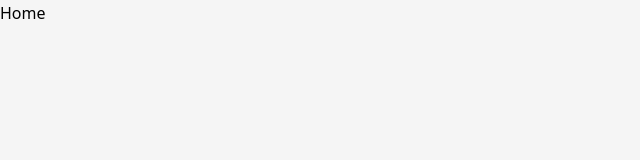
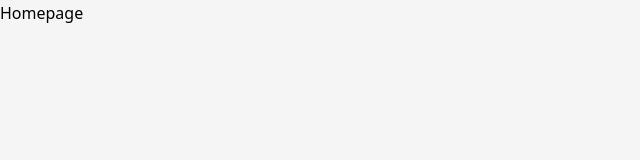
Before and after one commit to LearningAfrica/learning_africa_frontend, a React (Vite) app: page / in a window 1280 px wide. Shown: the top 160 px of the page, without its empty margins (0-640 px from the left). Built offline with nearby package versions, Linux system fonts and the light colour scheme.

Commit message:
Add helmet and base pages

```diff
--- a/package.json
+++ b/package.json
@@ -13,6 +13,7 @@
     "framer-motion": "^10.16.12",
     "react": "^18.2.0",
     "react-dom": "^18.2.0",
+    "react-helmet": "^6.1.0",
     "react-icons": "^4.12.0",
     "react-router-dom": "^6.20.1",
     "vite-tsconfig-paths": "^4.2.1"
@@ -22,6 +23,7 @@
     "@types/node": "^20.9.3",
     "@types/react": "^18.2.37",
     "@types/react-dom": "^18.2.15",
+    "@types/react-helmet": "^6.1.9",
     "@typescript-eslint/eslint-plugin": "^6.10.0",
     "@typescript-eslint/parser": "^6.10.0",
     "@vitejs/plugin-react-swc": "^3.5.0",
--- a/src/modules/admin/pages/AdminCourses.tsx
+++ b/src/modules/admin/pages/AdminCourses.tsx
@@ -1,6 +1,15 @@
+import { Helmet } from "react-helmet";
 
 export default function AdminCourses() {
   return (
-	<div>AdminCourses</div>
+	<div>
+		<Helmet>
+		<meta charSet="utf-8" />
+			<title>Admin Courses</title>
+			<meta name="description" content="Admin Courses" />
+			<meta name="keywords" content="Admin Courses" />
+		</Helmet>
+		<h1>Admin Courses</h1>
+	</div>
   )
 }
--- /dev/null
+++ b/src/modules/base/components/BaseLayoutWrapper.tsx
@@ -0,0 +1,13 @@
+import React from 'react'
+
+type BaseLayoutWrapperProps = {
+	children: React.ReactNode
+}
+
+export default function BaseLayoutWrapper({children}:BaseLayoutWrapperProps) {
+  return (
+	<div>
+		{children}
+	</div>
+  )
+}
--- /dev/null
+++ b/src/modules/base/index.tsx
@@ -0,0 +1,44 @@
+import { RouteObject } from 'react-router-dom';
+import BaseLayout from './layouts/BaseLayout';
+
+const baseRoutes: RouteObject = {
+	path: '/',
+	element: <BaseLayout />,
+	children: [
+		{
+			path: '/',
+			index: true,
+			element: <h1>Homepage</h1>
+		},
+		{
+			path: '/login',
+			element: <h1>Login</h1>
+		},
+		{
+			path: '/register',
+			element: <h1>Register</h1>
+		},
+		{
+			path: '/forgot-password',
+			element: <h1>Forgot Password</h1>
+		},
+		{
+			path: 'reset-password',
+			element: <h1>Reset Password</h1>
+		},
+		{
+			path: '404',
+			element: <h1>404</h1>
+		},
+		{
+			path: '500',
+			element: <h1>500</h1>
+		},
+		{
+			path: '*',
+			element: <h1>404</h1>
+		}
+	]
+};
+
+export default baseRoutes;
--- /dev/null
+++ b/src/modules/base/layouts/BaseLayout.tsx
@@ -0,0 +1,12 @@
+import { Outlet } from "react-router-dom";
+import BaseLayoutWrapper from "../components/BaseLayoutWrapper";
+
+export default function BaseLayout() {
+  return (
+	<div>
+		<BaseLayoutWrapper>
+		<Outlet />
+		</BaseLayoutWrapper>
+	</div>
+  )
+}
--- /dev/null
+++ b/src/modules/base/layouts/ProtectedBaseLayout.tsx
@@ -0,0 +1,12 @@
+import { Outlet } from 'react-router-dom';
+import BaseLayoutWrapper from '../components/BaseLayoutWrapper';
+
+export default function ProtectedBaseLayout() {
+	return (
+		<div>
+			<BaseLayoutWrapper>
+				<Outlet />
+			</BaseLayoutWrapper>
+		</div>
+	);
+}
--- a/src/router/base.routes.tsx
+++ /dev/null
@@ -1,21 +0,0 @@
-import { RouteObject } from "react-router-dom";
-
-const baseRoutes: RouteObject = {
-    path: "/",
-    children: [
-        {
-            path: "/",
-            element: <div>Home</div>
-        },
-        {
-            path: "/about",
-            element: <div>About</div>
-        },
-        {
-            path: "/contact",
-            element: <div>Contact</div>
-        }
-    ]
-}
-
-export default baseRoutes;
--- a/src/router/index.tsx
+++ b/src/router/index.tsx
@@ -1,11 +1,11 @@
 import adminRouter from "@/modules/admin";
-import baseRoutes from "./base.routes";
 import AppLayout from "@/components/layouts/AppLayout";
 import BaseErrorPage from "@/views/BaseErrorPage";
 import NotFoundPage from "@/views/NotFoundPage";
 import { RouteObject, createBrowserRouter } from "react-router-dom";
 import instructorRouter from "@/modules/instructor";
 import studentRouter from "@/modules/students";
+import baseRoutes from "@/modules/base";
 
 function wrapRouters (routes: RouteObject[]) {
     const router = createBrowserRouter([{
```
Also changed, not shown: 1 other file (tests, documents, lock files or other folders).
